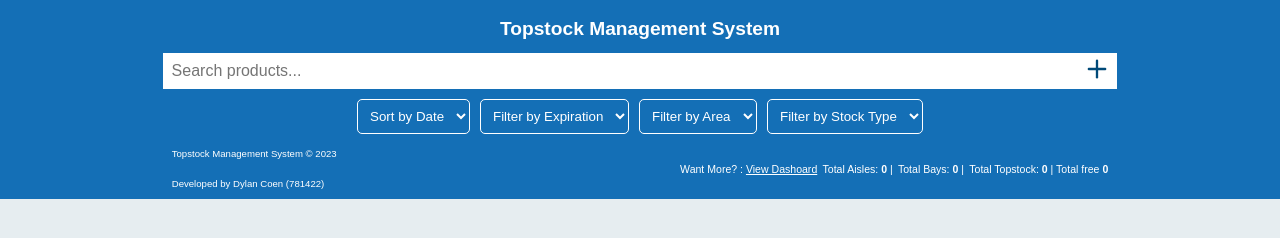
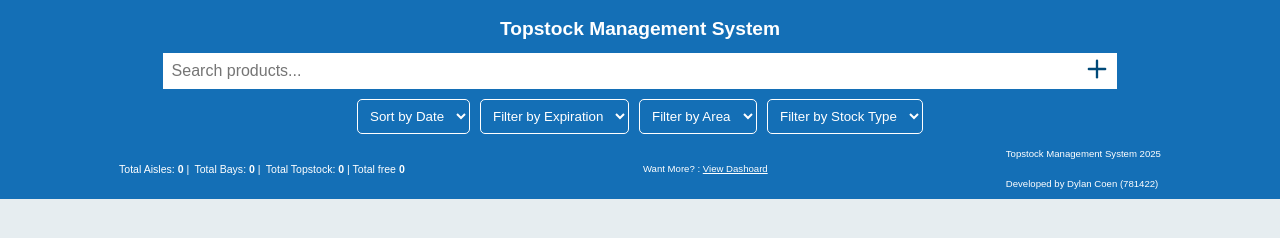
Before and after one commit to MrCoen/mrcoen.github.io, a website: page public/index.html in a window 1280 px wide. Drawn offline with Linux system fonts and the light colour scheme; no server answers.

Commit message:
Update index.html

```diff
--- a/public/index.html
+++ b/public/index.html
@@ -138,17 +138,23 @@
     </div>
 
     <div class="footer">
-      <div class="foot">
-        <p>Topstock Management System &copy; 2023</p>
-        <p>Developed by Dylan Coen (781422)</p>
-      </div>
+
+
       <div class="totals">
-        <p>Want More? : <a href="/dashboard">View Dashoard</a></p>
         <p>Total Aisles: <span id="total-aisles">0</span> | </p>
         <p>Total Bays: <span id="total-bays">0</span> | </p>
         <p>Total Topstock: <span id="total-products">0</span> | Total free <span class="total-free-topstock">0</span></p>
 
       </div>
+
+      <div class="viewdash">
+        <p>Want More? : <a href="/dashboard">View Dashoard</a></p>
+      </div>
+
+      <div class="foot">
+        <p>Topstock Management System 2025</p>
+        <p>Developed by Dylan Coen (781422)</p>
+      </div>
     </div>
 
   </body>
```
